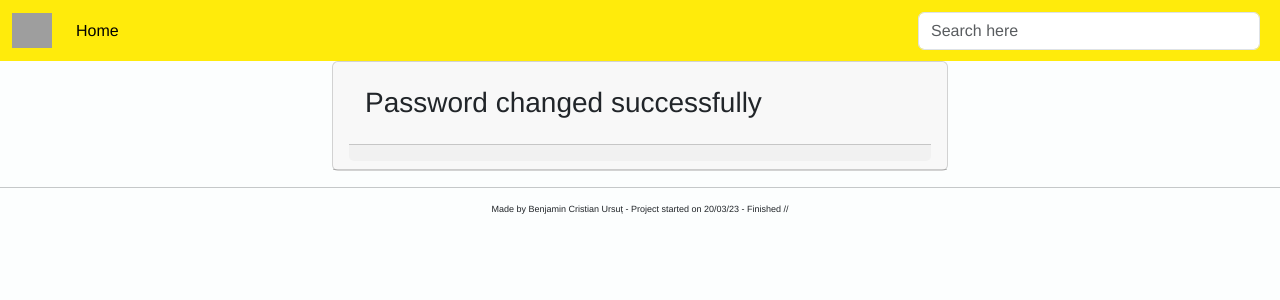
After one commit to benjamincristian/project, a Django app: template templates/registration/password_change_done.html in a window 1280 px wide. The commit adds this page. Shown: the top 300 px of the page. Run offline with Django 4.2, Linux system fonts and the light colour scheme; the template is opened without the code that fills it, so the values that code supplies are empty; grey boxes are pictures that could not be loaded.

Commit message:
V31 / password update added

```diff
--- /dev/null
+++ b/templates/registration/password_change_done.html
@@ -0,0 +1,23 @@
+{% extends 'base.html' %}
+
+
+{% block title %}Password successfully changed{% endblock %}
+
+
+{% block content %}
+    <div class="container-fluid">
+        <div class="row">
+            <div class="col-md-6 offset-md-3">
+                <div class="card">
+                    <div class="card-header">
+                        <div class="card-body">
+                            <h3>Password changed successfully</h3>
+                        </div>
+                        <div class="card-footer">
+                        </div>
+                    </div>
+                </div>
+            </div>
+        </div>
+    </div>
+{% endblock %}
```
Also changed, not shown: templates/registration/password_change_form.html (added, +30 -0 lines), templates/userextend/detail_user.html (+10 -0 lines), db.sqlite3.
